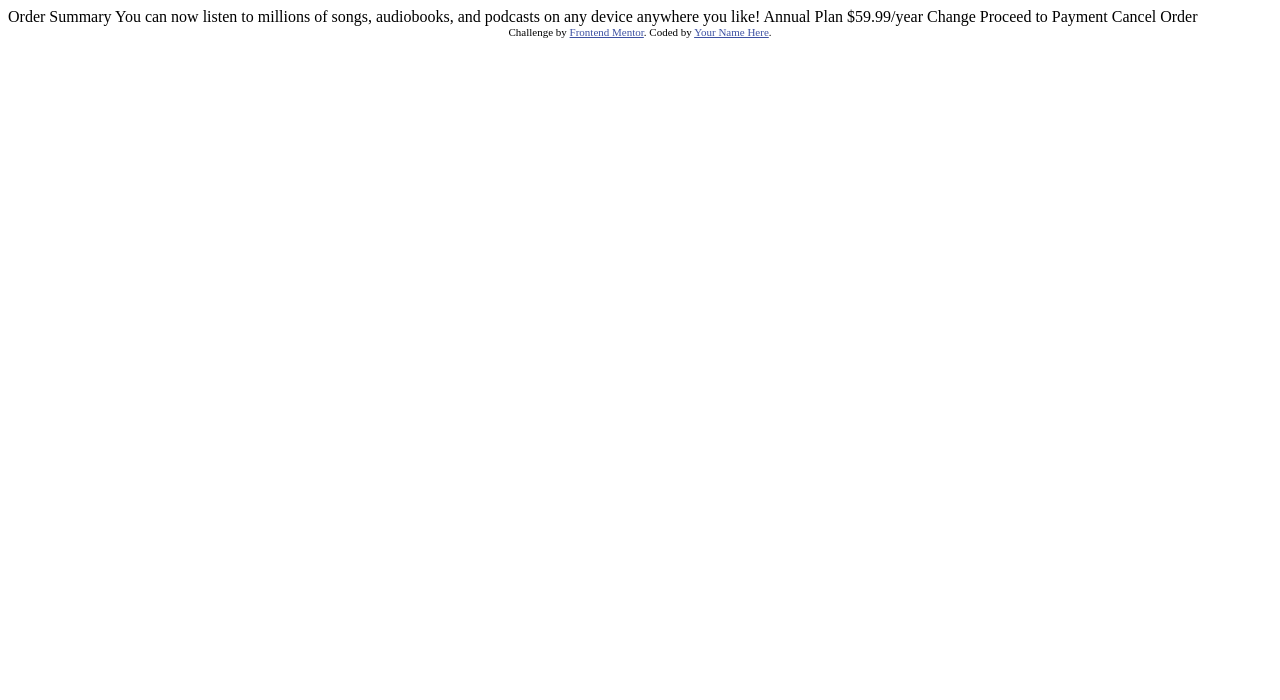
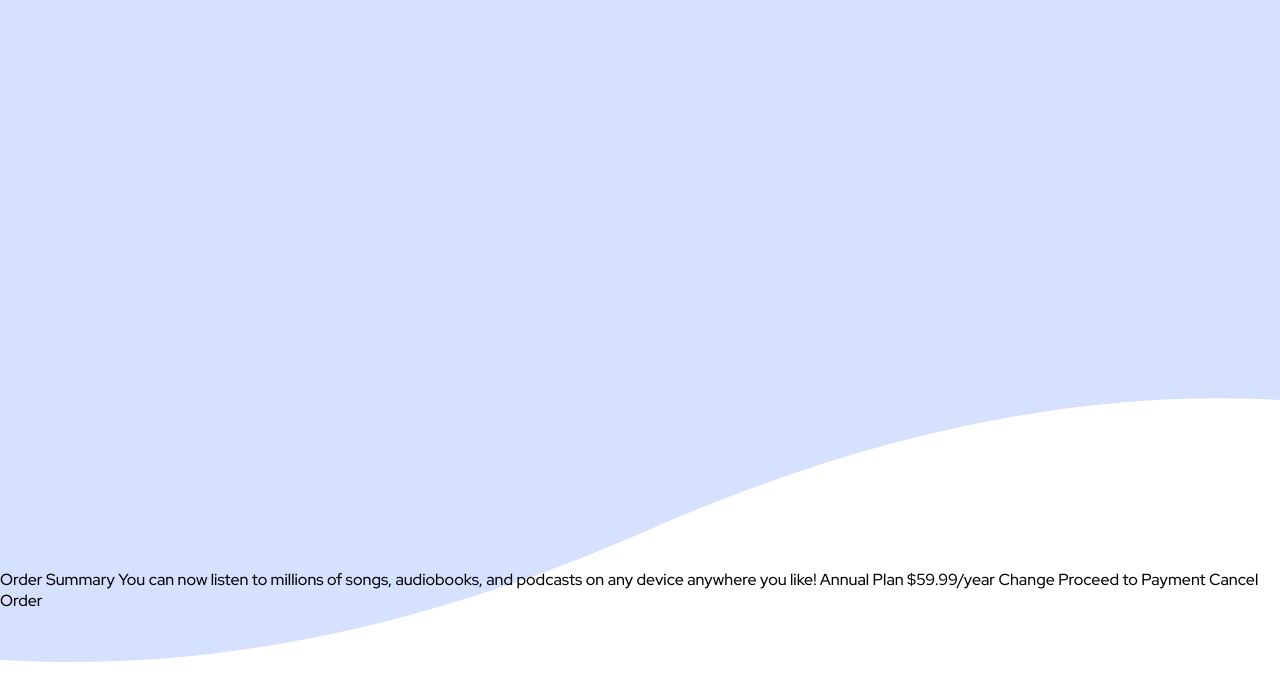
Before and after one commit to Devakumar96/Order-summary-component-challenge, a plain HTML site: page index.html in a window 1280 px wide. Drawn offline with Linux system fonts and the light colour scheme.

Commit message:
added styles

```diff
--- a/index.html
+++ b/index.html
@@ -7,15 +7,12 @@
   <link rel="icon" type="image/png" sizes="32x32" href="./images/favicon-32x32.png">
 
   <title>Frontend Mentor | Order summary card</title>
+  <link rel="stylesheet" href="./styles/style.css">
+  <!-- Feel free to remove these styles or customise in your own stylesheet 👍 -->
 
-  <!-- Feel free to remove these styles or customise in your own stylesheet 👍 -->
-  <style>
-    .attribution { font-size: 11px; text-align: center; }
-    .attribution a { color: hsl(228, 45%, 44%); }
-  </style>
 </head>
 <body>
-
+  <div class="container"></div>
   Order Summary
 
   You can now listen to millions of songs, audiobooks, and podcasts on any
@@ -29,9 +26,6 @@
   Proceed to Payment
   Cancel Order
 
-  <div class="attribution">
-    Challenge by <a href="https://www.frontendmentor.io?ref=challenge" target="_blank">Frontend Mentor</a>.
-    Coded by <a href="#">Your Name Here</a>.
-  </div>
+
 </body>
 </html>
--- /dev/null
+++ b/styles/style.css
@@ -0,0 +1,28 @@
+@import url('https://fonts.googleapis.com/css2?family=Red+Hat+Display:wght@500;700;900&display=swap');
+*,*::after,*::before{
+  margin: 0;
+  padding: 0;
+  box-sizing: border-box;
+  outline: none;
+}
+:root{
+  --clr-Pale blue: hsl(225, 100%, 94%);
+  --clr-Bright blue: hsl(245, 75%, 52%);
+  --clr-Very pale blue: hsl(225, 100%, 98%);
+  --clr-Desaturated blue: hsl(224, 23%, 55%);
+  --clr-Dark blue: hsl(223, 47%, 23%);
+  --font-main: 'Red Hat Display','San  serif';
+}
+html{
+  font-size: 16px;
+}
+body{
+  font-family:var(--font-main);
+  background-image: url(../images/pattern-background-mobile.svg);
+  color: var(--clr-Pale);
+  background-size: contain;
+  background-repeat: no-repeat;
+  min-height: 100vh;
+  display: grid;
+  place-items: center;
+}
```
Also changed, not shown: 2 other files.
